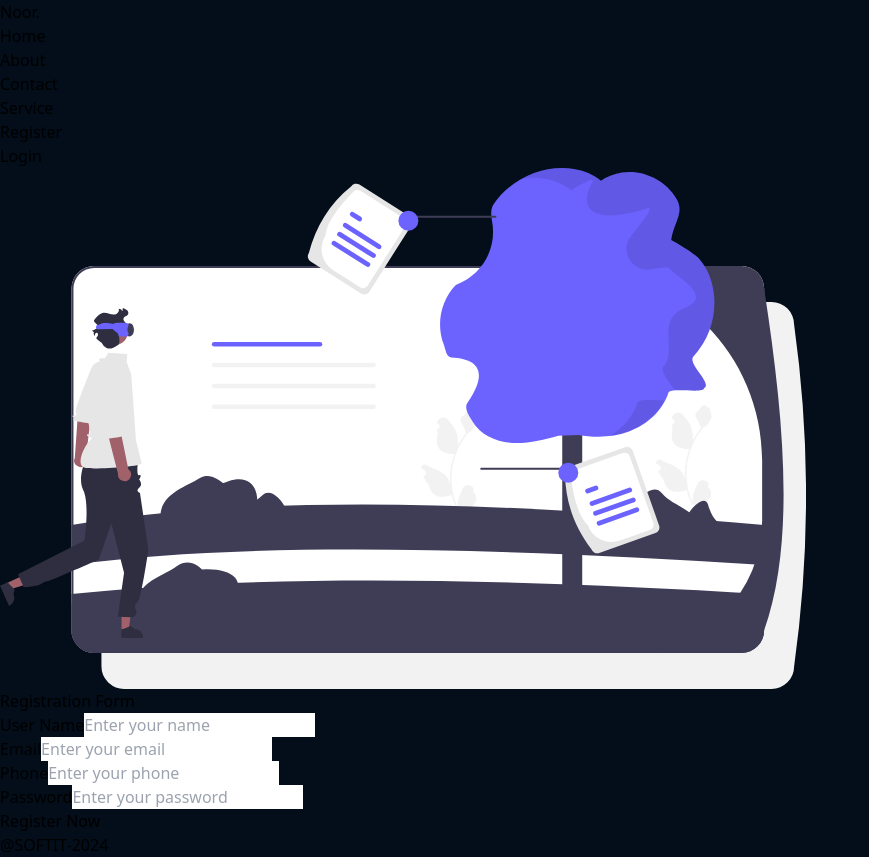
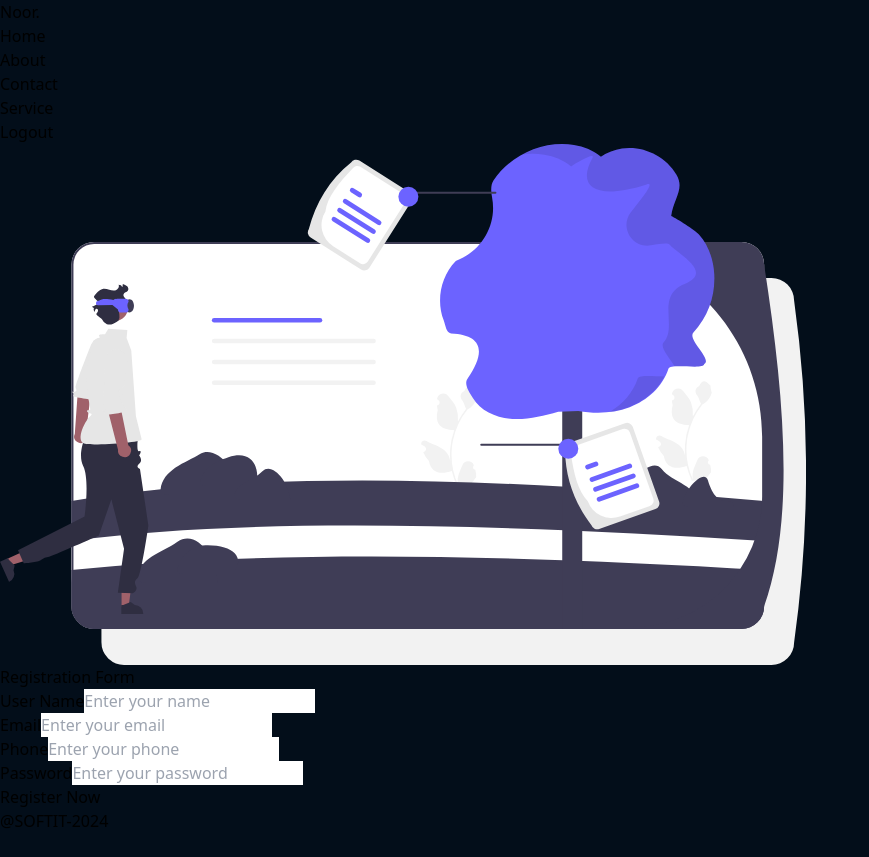
Before and after one commit to RashedujjamanNoor/IT-Website-frontend, a React (Vite) app: page /register in a window 1280 px wide. Shown: the whole page, without its empty margins (0-869 px from the left). After the commit the page ends 833 px from the top, so only its background shows below. Built offline with nearby package versions, Linux system fonts and the light colour scheme; sample sign-in values are in the browser's storage.

Commit message:
create logout functionality

```diff
--- a/src/App.jsx
+++ b/src/App.jsx
@@ -9,6 +9,7 @@
 import Navbar from "./components/Navbar";
 import Footer from "./components/Footer";
 import Error from "./pages/Error";
+import Logout from "./pages/Logout";
 
 function App() {
   return (
@@ -21,6 +22,7 @@
         <Route path="/service" element={<Service />} />
         <Route path="/register" element={<Register />} />
         <Route path="/login" element={<Login />} />
+        <Route path="/logout" element={<Logout />} />
         <Route path="*" element={<Error />} />
       </Routes>
       <Footer />
--- a/src/components/Navbar.jsx
+++ b/src/components/Navbar.jsx
@@ -1,6 +1,8 @@
 import { NavLink } from "react-router-dom";
+import { useAuth } from "../store/auth";
 
 const Navbar = () => {
+  const { isLogedIn } = useAuth();
   return (
     <div className="bg-gray-900 text-blue-400 font-bold shadow-xl sticky top-0">
       <header className="flex justify-between items-center py-3 mx-[5%] md:mx-[10%]">
@@ -21,12 +23,20 @@
             <li>
               <NavLink to="/service">Service</NavLink>
             </li>
+            {isLogedIn ? (
+              <li>
+                <NavLink to="/logout">Logout</NavLink>
+              </li>
+            ) : (
+              <>
                 <li>
                   <NavLink to="/register">Register</NavLink>
                 </li>
                 <li>
                   <NavLink to="/login">Login</NavLink>
                 </li>
+              </>
+            )}
           </ul>
         </nav>
       </header>
--- /dev/null
+++ b/src/pages/Logout.jsx
@@ -0,0 +1,15 @@
+import { useEffect } from "react";
+import { useNavigate } from "react-router-dom";
+import { useAuth } from "../store/auth";
+
+const Logout = () => {
+  const { LogoutUser } = useAuth();
+  const navigate = useNavigate();
+
+  useEffect(() => {
+    LogoutUser();
+  }, []);
+  return navigate("/login");
+};
+
+export default Logout;
--- a/src/store/auth.jsx
+++ b/src/store/auth.jsx
@@ -1,15 +1,23 @@
-import { createContext, useContext } from "react";
+import { createContext, useContext, useState } from "react";
 
 export const AuthContext = createContext();
 
 // eslint-disable-next-line react/prop-types
 export const AuthProvider = ({ children }) => {
+  const [token, setToken] = useState(localStorage.getItem("token"));
   const storeTokenInLs = (serverToken) => {
     return localStorage.setItem("token", serverToken);
   };
 
+  const LogoutUser = () => {
+    setToken("");
+    return localStorage.removeItem("token");
+  };
+
+  const isLogedIn = !!token;
+
   return (
-    <AuthContext.Provider value={{ storeTokenInLs }}>
+    <AuthContext.Provider value={{ storeTokenInLs, LogoutUser, isLogedIn }}>
       {children}
     </AuthContext.Provider>
   );
```
Lines whose indentation alone changed are shown as unchanged.
